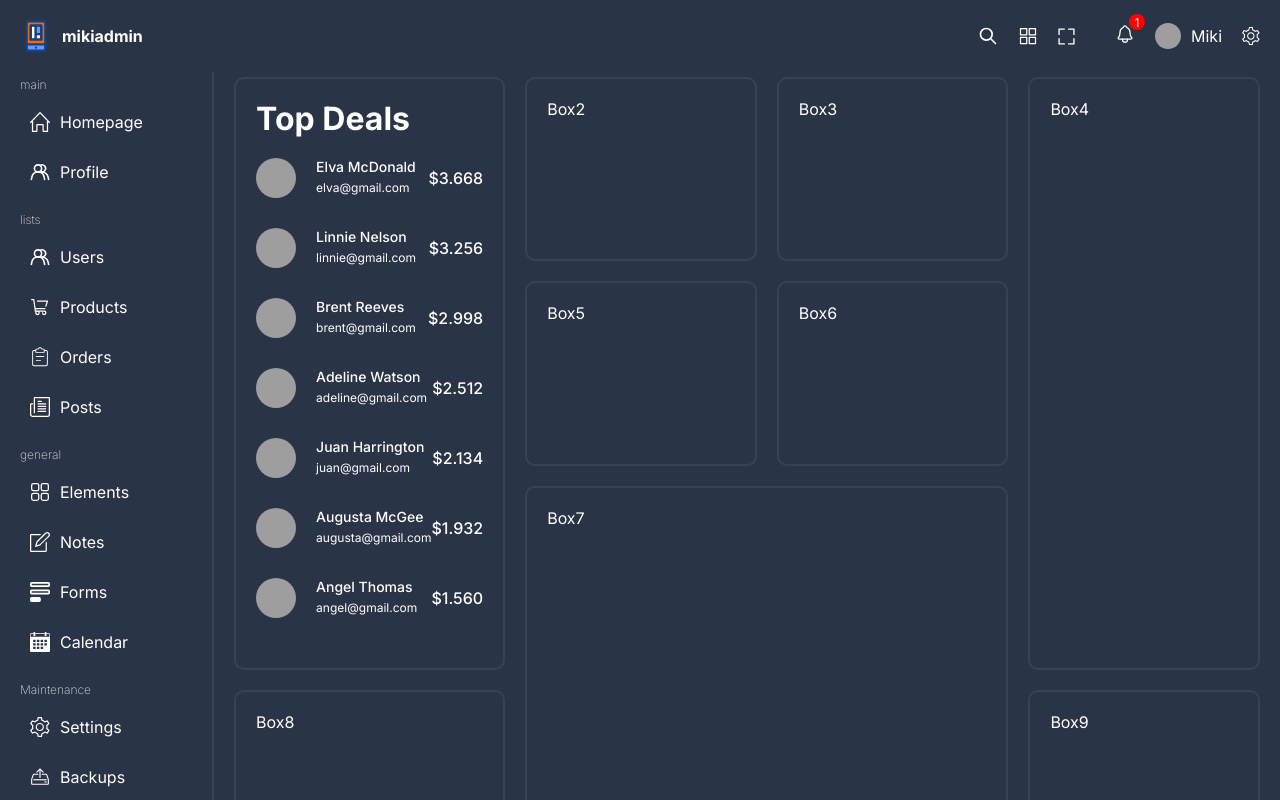
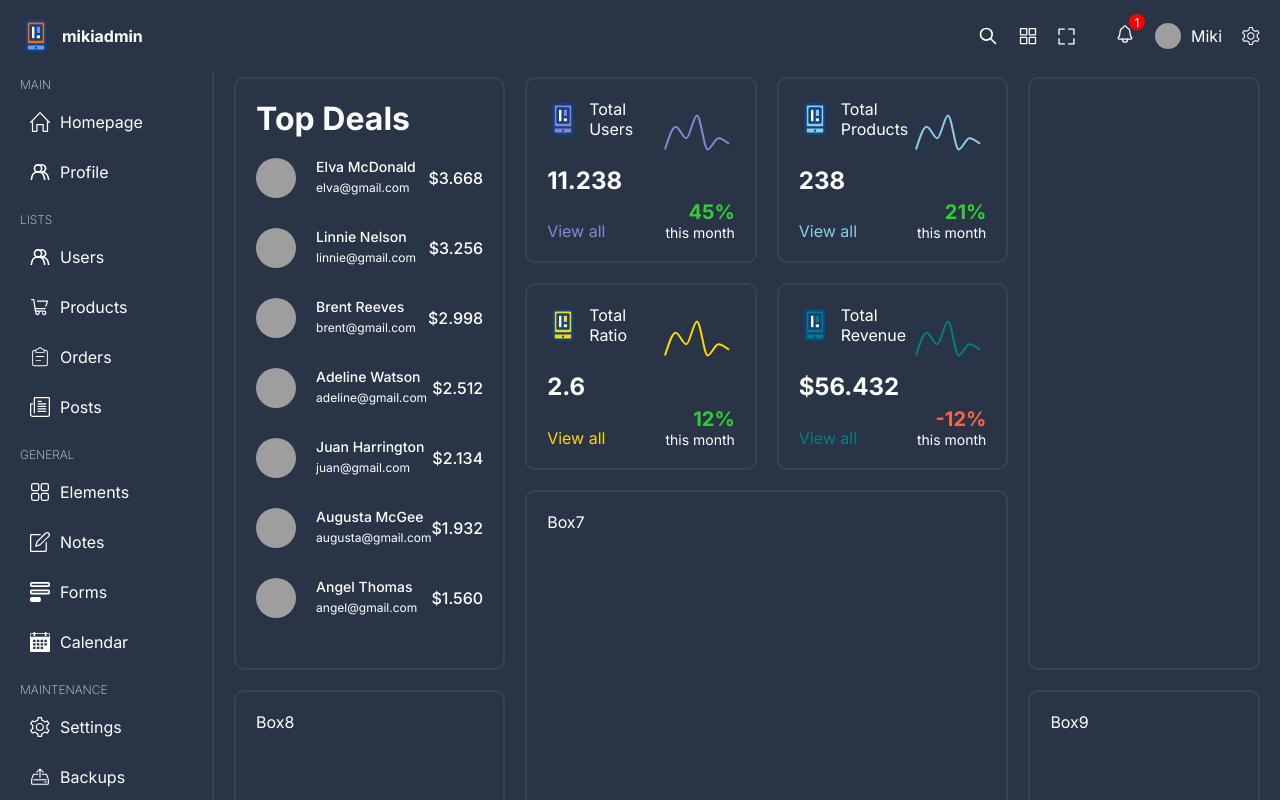
Before and after one commit to mikitran721/vite-mui-adminDashboard, a React (Vite) app: page / in a window 1280 px wide. Shown: the top 800 px of the page. Built offline with nearby package versions, Linux system fonts and the light colour scheme; grey boxes are pictures that could not be loaded.

Commit message:
TinyLineChart box2-box6

```diff
--- a/package.json
+++ b/package.json
@@ -13,6 +13,7 @@
     "react": "^18.2.0",
     "react-dom": "^18.2.0",
     "react-router-dom": "^6.16.0",
+    "recharts": "^2.8.0",
     "sass": "^1.68.0"
   },
   "devDependencies": {
--- /dev/null
+++ b/src/components/chartBox/ChartBox.tsx
@@ -0,0 +1,61 @@
+import { Link } from "react-router-dom";
+import "./chartBox.scss";
+import { Line, LineChart, ResponsiveContainer, Tooltip } from "recharts";
+
+type Props = {
+  color: string;
+  icon: string;
+  title: string;
+  dataKey: string;
+  number: number | string;
+  percentage: number;
+  chartData: object[];
+};
+
+const ChartBox = (props: Props) => {
+  return (
+    <div className="chartBox">
+      <div className="boxInfo">
+        <div className="title">
+          <img src={props.icon} alt="info" />
+          <span>{props.title}</span>
+        </div>
+        <h2>{props.number}</h2>
+        <Link to="/" style={{ color: props.color }}>
+          View all
+        </Link>
+      </div>
+      <div className="chartInfo">
+        <div className="chart">
+          <ResponsiveContainer width="99%" height="100%">
+            <LineChart data={props.chartData}>
+              <Tooltip
+                contentStyle={{ background: "transparent", border: "none" }}
+                labelStyle={{ display: "none" }}
+                position={{ x: 10, y: 70 }}
+              />
+              <Line
+                type="monotone"
+                dataKey={props.dataKey}
+                stroke={props.color}
+                strokeWidth={2}
+                dot={false}
+              />
+            </LineChart>
+          </ResponsiveContainer>
+        </div>
+        <div className="texts">
+          <span
+            className="percentage"
+            style={{ color: props.percentage < 0 ? "tomato" : "limegreen" }}
+          >
+            {props.percentage}%
+          </span>
+          <span className="duration">this month</span>
+        </div>
+      </div>
+    </div>
+  );
+};
+
+export default ChartBox;
--- /dev/null
+++ b/src/components/chartBox/chartBox.scss
@@ -0,0 +1,48 @@
+.chartBox{
+    display: flex;
+    height: 100%;
+
+    .boxInfo{
+        flex: 3;
+        display: flex;
+        flex-direction: column;
+        justify-content: space-between;
+
+        .title{
+            display: flex;
+            align-items: center;
+            gap: 10px;
+
+        }
+
+
+    }
+
+    .chartInfo{
+        flex:2;
+        display: flex;
+        flex-direction: column;
+        justify-content: space-between;
+
+        .chart{
+            height: 100%;
+            width: 100%;
+        }
+
+        .texts{
+            display: flex;
+            flex-direction: column;
+            text-align: right;
+
+            .percentage{
+                font-weight: bold;
+                font-size: 20px;
+            }
+
+            .duration{
+                font-size: 14px;
+            }
+        }
+    }
+
+}
--- a/src/components/menu/menu.scss
+++ b/src/components/menu/menu.scss
@@ -12,6 +12,7 @@
             font-size: 12px;
             font-weight: 200;
             color: $soft-color;
+            text-transform: uppercase;
         }
 
         .listItem{
--- a/src/data.ts
+++ b/src/data.ts
@@ -166,3 +166,73 @@
     amount: "1.560",
   },
 ];
+
+export const chartBoxUser = {
+  color: "#8884d8",
+  icon: "/userIcon.svg",
+  title: "Total Users",
+  number: "11.238",
+  dataKey: "users",
+  percentage: 45,
+  chartData: [
+    { name: "Sun", users: 400 },
+    { name: "Mon", users: 600 },
+    { name: "Tue", users: 500 },
+    { name: "Wed", users: 700 },
+    { name: "Thu", users: 400 },
+    { name: "Fri", users: 500 },
+    { name: "Sat", users: 450 },
+  ],
+};
+
+export const chartBoxProduct = {
+  color: "skyblue",
+  icon: "/productIcon.svg",
+  title: "Total Products",
+  number: "238",
+  dataKey: "products",
+  percentage: 21,
+  chartData: [
+    { name: "Sun", products: 400 },
+    { name: "Mon", products: 600 },
+    { name: "Tue", products: 500 },
+    { name: "Wed", products: 700 },
+    { name: "Thu", products: 400 },
+    { name: "Fri", products: 500 },
+    { name: "Sat", products: 450 },
+  ],
+};
+export const chartBoxRevenue = {
+  color: "teal",
+  icon: "/revenueIcon.svg",
+  title: "Total Revenue",
+  number: "$56.432",
+  dataKey: "revenue",
+  percentage: -12,
+  chartData: [
+    { name: "Sun", revenue: 400 },
+    { name: "Mon", revenue: 600 },
+    { name: "Tue", revenue: 500 },
+    { name: "Wed", revenue: 700 },
+    { name: "Thu", revenue: 400 },
+    { name: "Fri", revenue: 500 },
+    { name: "Sat", revenue: 450 },
+  ],
+};
+export const chartBoxConversion = {
+  color: "gold",
+  icon: "/conversionIcon.svg",
+  title: "Total Ratio",
+  number: "2.6",
+  dataKey: "ratio",
+  percentage: 12,
+  chartData: [
+    { name: "Sun", ratio: 400 },
+    { name: "Mon", ratio: 600 },
+    { name: "Tue", ratio: 500 },
+    { name: "Wed", ratio: 700 },
+    { name: "Thu", ratio: 400 },
+    { name: "Fri", ratio: 500 },
+    { name: "Sat", ratio: 450 },
+  ],
+};
--- a/src/pages/home/Home.tsx
+++ b/src/pages/home/Home.tsx
@@ -1,16 +1,32 @@
-import TopBox from "../topBox/topBox";
+import ChartBox from "../../components/chartBox/ChartBox";
+import {
+  chartBoxConversion,
+  chartBoxProduct,
+  chartBoxRevenue,
+  chartBoxUser,
+} from "../../data";
+import TopBox from "../topBox/TopBox";
 import "./home.scss";
+
 const Home = () => {
   return (
     <div className="home">
       <div className="box box1">
         <TopBox />
       </div>
-      <div className="box box2">Box2</div>
-      <div className="box box3">Box3</div>
-      <div className="box box4">Box4</div>
-      <div className="box box5">Box5</div>
-      <div className="box box6">Box6</div>
+      <div className="box box2">
+        <ChartBox {...chartBoxUser} />
+      </div>
+      <div className="box box3">
+        <ChartBox {...chartBoxProduct} />
+      </div>
+      <div className="box box4"></div>
+      <div className="box box5">
+        <ChartBox {...chartBoxConversion} />
+      </div>
+      <div className="box box6">
+        <ChartBox {...chartBoxRevenue} />
+      </div>
       <div className="box box7">Box7</div>
       <div className="box box8">Box8</div>
       <div className="box box9">Box9</div>
```
Also changed, not shown: 1 other file (tests, documents, lock files or other folders).
